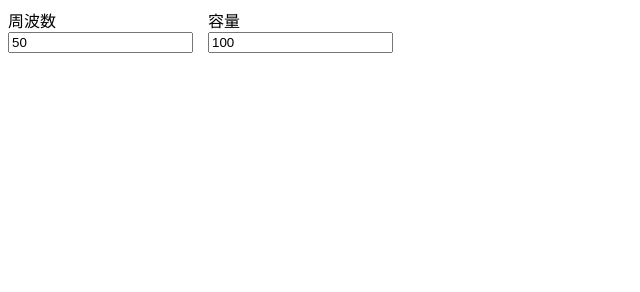
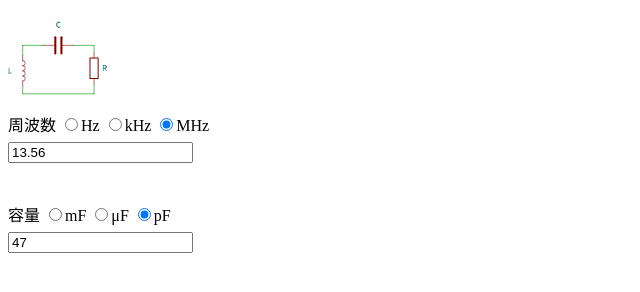
Before and after one commit to Tail-BackShape/PracHTML-CSS-JS, a plain HTML site: page calcINDUCTANCE/index.html in a window 1280 px wide. Shown: the whole page, without its empty margins (0-640 px from the left). Drawn offline with Linux system fonts and the light colour scheme.

Commit message:
やきうどん

```diff
--- a/calcINDUCTANCE/index.html
+++ b/calcINDUCTANCE/index.html
@@ -10,14 +10,27 @@
 </head>
 
 <body>
+    <img src="img/RCL-sch.svg" alt="RCL-sch" width=100 height=100>
+
     <form name="elementsForm" action="#" id="forms">
-        <div id="Freq">
-            <label for="Freq" id="freqLabel">周波数</label>
-            <input type="number" id="freqForm" value=50>
+        <div id="FreqInfo">
+            <label for="FreqForm">周波数</label>
+            <input type="radio" name="Hz" value="1">Hz
+            <input type="radio" name="Hz" value="2">kHz
+            <input type="radio" name="Hz" value="3" checked="checked">MHz
         </div>
-        <div id="Capa">
-            <label for="Capa" id="capaLabel">容量</label>
-            <input type="number" id="capaForm" value=100>
+        <div id="FreqVal">
+            <input type="number" id="FreqForm" value=13.56>
+        </div>
+
+        <div id="CapaInfo">
+            <label for="capaForm">容量</label>
+            <input type="radio" name="F" value="1">mF
+            <input type="radio" name="F" value="2">μF
+            <input type="radio" name="F" value="3" checked="checked">pF
+        </div>
+        <div id="CapaVal">
+            <input type="number" id="capaForm" value=47>
         </div>
     </form>
 
--- a/calcINDUCTANCE/style.css
+++ b/calcINDUCTANCE/style.css
@@ -1,10 +1,24 @@
 #forms {
     display: grid; /* グリッドレイアウト */
-    grid-template-rows: 50px 50px 50px;
-    grid-template-columns: 200px 200px 200px;
+    grid-template-rows: 30px 30px 30px 30px 30px;
+    grid-template-columns: 300px 300px 200px;
 }
 
-#freqLabel {
+#FreqInfo {
     grid-row: 1/2;
-    grid-column: 2/3;
+    grid-column: 1/2;
 }
+#FreqVal {
+    grid-row: 2/3;
+    grid-column: 1/2;
+}
+
+#CapaInfo {
+    grid-row: 4/5;
+    grid-column: 1/2;
+}
+
+#CapaVal {
+    grid-row: 5/6;
+    grid-column: 1/2;
+}
```
Also changed, not shown: calcINDUCTANCE/img/RCL-sch.svg (added).
